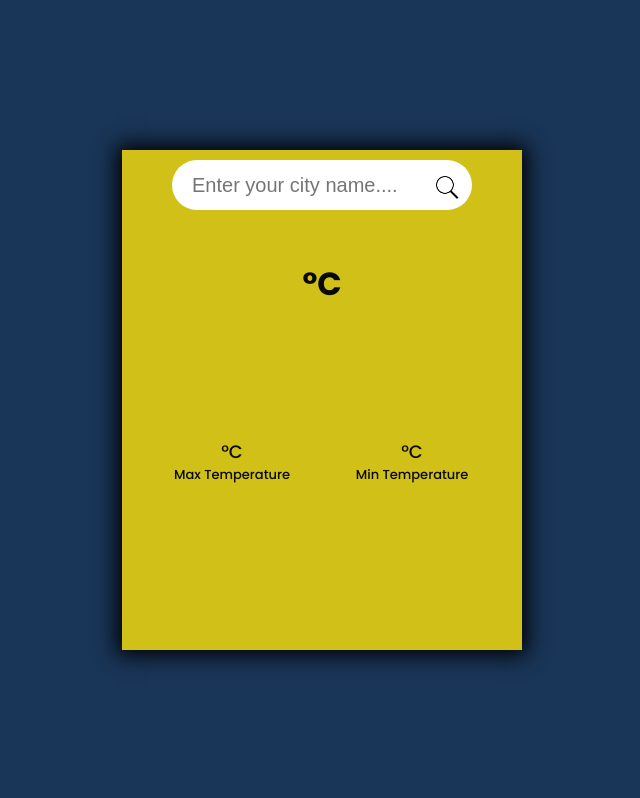
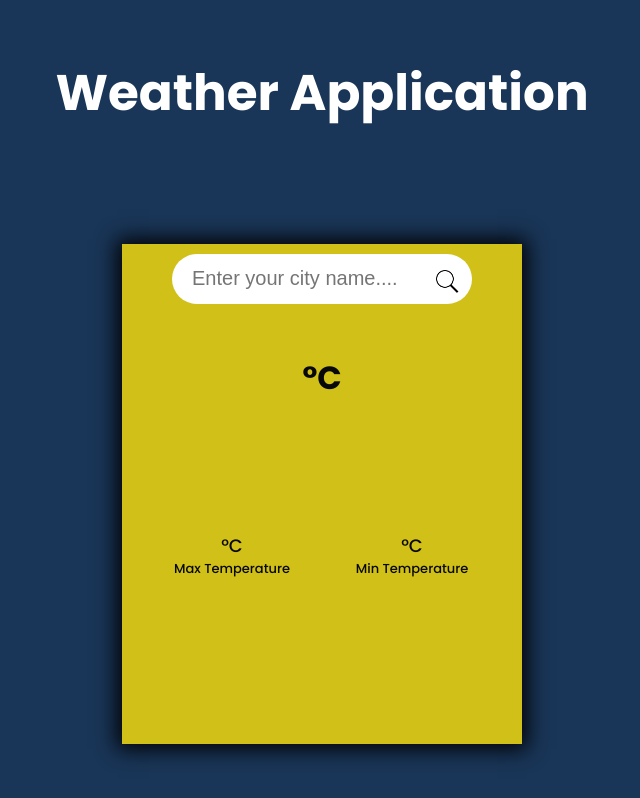
Before and after one commit to ASHWIN-KUMAR-06/Weather-App, a plain HTML site: page index.html in a window 1280 px wide. Shown: the whole page, without its empty margins (318-958 px from the left). Drawn offline with Linux system fonts and the light colour scheme; a web font is replaced by a local one.

Commit message:
added headline

```diff
--- a/index.css
+++ b/index.css
@@ -2,13 +2,15 @@
     height: 100vh;
     /* border: 3px solid green; */
     display: flex;
-    justify-content: center;
+    flex-direction: column;
+    justify-content: space-around;
     align-items: center;
     background-color: rgb(25, 53, 87);
-    /* background-image: url(./background.jpg); */
-    background-position: center;
-    background-repeat: no-repeat;
-    background-size: cover;
+  }
+
+  #root > h1 {
+    color: white;
+    font-size: 5rem;
   }
 
   .box {
--- a/index.html
+++ b/index.html
@@ -17,6 +17,8 @@
 <body>
 
   <div id="root">
+    <h1>Weather Application</h1>
+
     <div class='box'>
 
       <div class="inputData">
```
